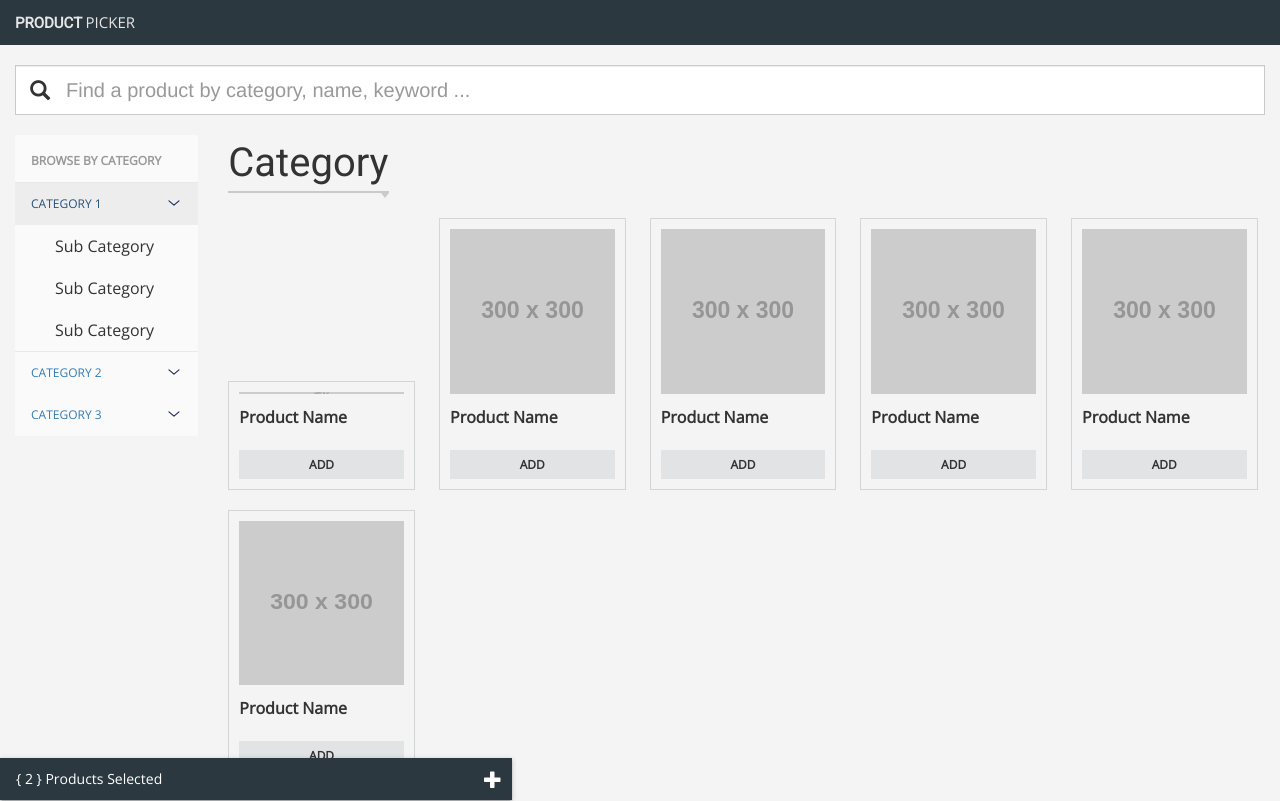
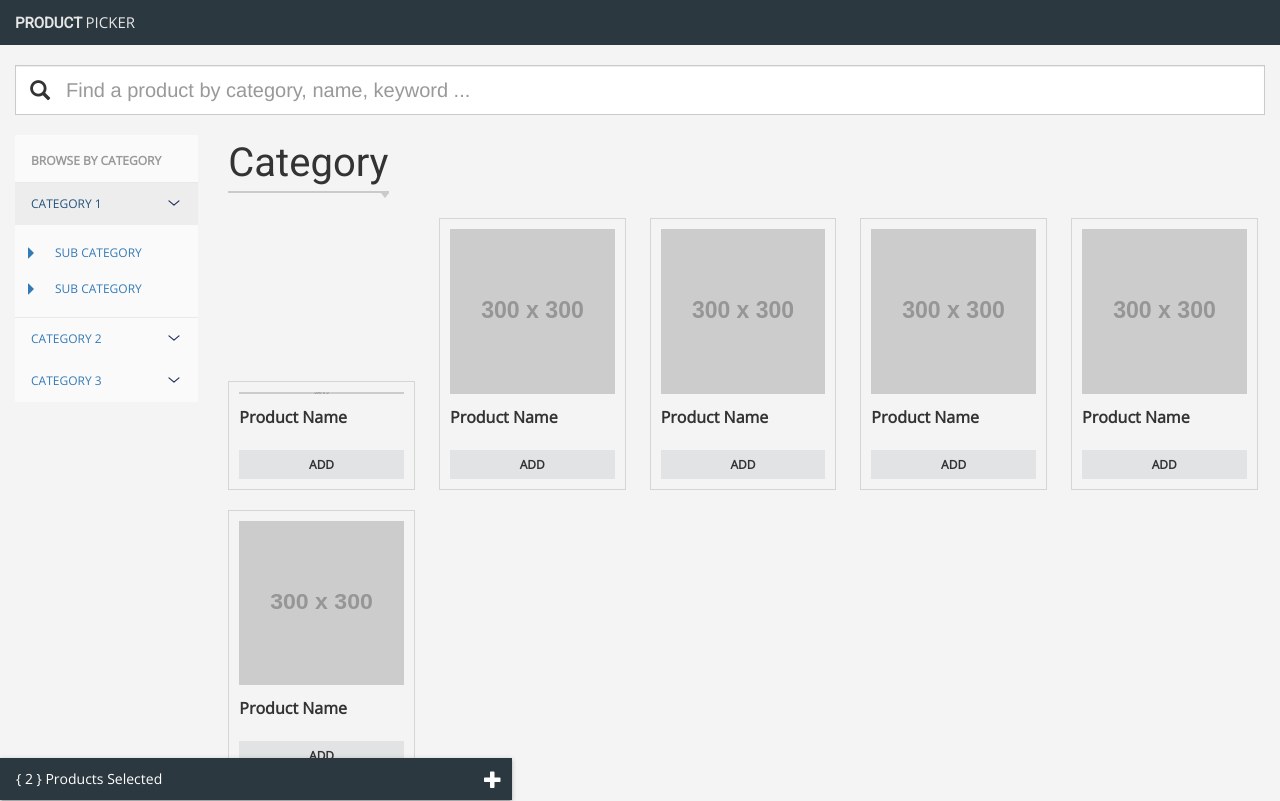
Before and after one commit to rajeshbhatt/product-picker, a website: page index.html in a window 1280 px wide. Both pictures are taken after a click on the link "CATEGORY 1". Drawn offline with nearby package versions, Linux system fonts and the light colour scheme; placeholder pictures from the web are drawn by us.

Commit message:
Accordion - Styles updated for subcategory

```diff
--- a/index.html
+++ b/index.html
@@ -53,11 +53,16 @@
 
 									</a>
 									<div class="pe-accordion-content">
-										<ul class="pe-subcategory">
-											<li>Sub Category</li>
-											<li>Sub Category</li>
-											<li>Sub Category</li>
-										</ul>
+										<div class="pe-subcategory">
+											<ul class="pe-subcategory--list">
+												<li class="pe-subcategory--item">
+													<a class="pe-subcategory--link" href="javascript:void(0)">Sub Category</a>
+												</li>
+												<li class="pe-subcategory--list-item">
+													<a class="pe-subcategory--link" href="javascript:void(0)">Sub Category</a>
+												</li>
+											</ul>
+										</div>
 									</div>
 								</li>
 								<li>
@@ -73,10 +78,16 @@
 
 									</a>
 									<div class="pe-accordion-content">
-										<ul class="pe-subcategory">
-											<li>Sub Category</li>
-											<li>Sub Category</li>
-										</ul>
+										<div class="pe-subcategory">
+											<ul class="pe-subcategory--list">
+												<li class="pe-subcategory--item">
+													<a class="pe-subcategory--link" href="javascript:void(0)">Sub Category</a>
+												</li>
+												<li class="pe-subcategory--list-item">
+													<a class="pe-subcategory--link" href="javascript:void(0)">Sub Category</a>
+												</li>
+											</ul>
+										</div>
 									</div>
 								</li>
 								<li>
@@ -92,14 +103,16 @@
 
 									</a>
 									<div class="pe-accordion-content">
-										<ul class="pe-subcategory">
-											<li>Sub Category</li>
-											<li>Sub Category</li>
-											<li>Sub Category</li>
-											<li>Sub Category</li>
-											<li>Sub Category</li>
-											<li>Sub Category</li>
-										</ul>
+										<div class="pe-subcategory">
+											<ul class="pe-subcategory--list">
+												<li class="pe-subcategory--item">
+													<a class="pe-subcategory--link" href="javascript:void(0)">Sub Category</a>
+												</li>
+												<li class="pe-subcategory--list-item">
+													<a class="pe-subcategory--link" href="javascript:void(0)">Sub Category</a>
+												</li>
+											</ul>
+										</div>
 									</div>
 								</li>
 							</ul>
--- a/scss/modules/_accordion.scss
+++ b/scss/modules/_accordion.scss
@@ -26,11 +26,25 @@
         display: none;
 
         .pe-subcategory {
-            font-size: 16px;
             border-bottom: 1px solid #e9e9e9;
 
-            li {
-                padding: 8px 20px 8px 40px;
+            .pe-subcategory--list {
+                margin: 10px 0;
+            }
+
+            a {
+                font-size: 12px;
+                display: block;
+                padding: 5px 20px 5px 40px;
+                text-transform: uppercase;
+                position: relative;
+
+                &::before {
+                    font: normal 10px "Glyphicons Halflings";
+                    position: absolute;
+                    left: 22px;
+                    content: '\e250';
+                }
             }
         }
     }
```
Also changed, not shown: css/style.css, 1 other file.
